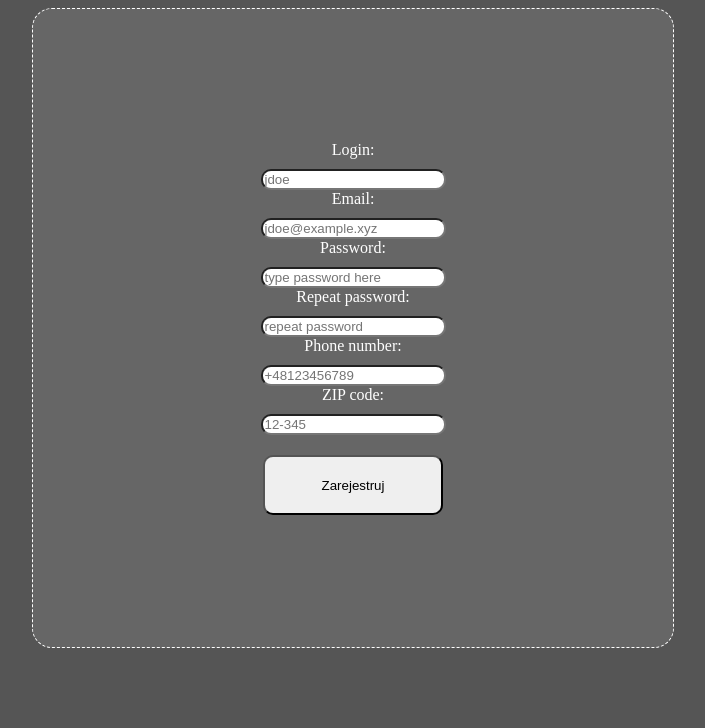
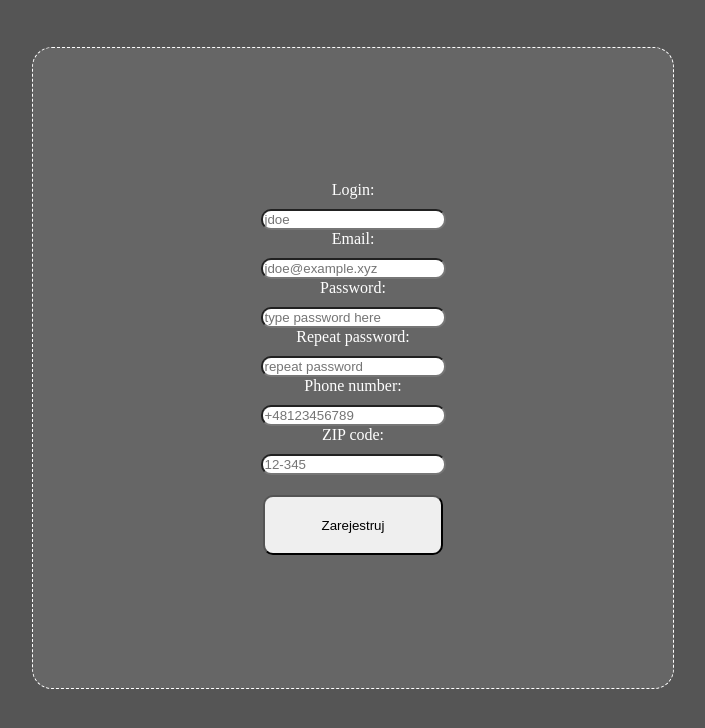
Before and after one commit to yinchyy/loginScreen, a plain HTML site: page index.html in a window 1280 px wide. Shown: the whole page, without its empty margins (287-992 px from the left). Drawn offline with Linux system fonts and the light colour scheme.

Commit message:
minor position changes

```diff
--- a/styles.css
+++ b/styles.css
@@ -4,17 +4,21 @@ body {
   display: flex;
   flex-direction: row;
   justify-content: center;
+  align-content: center;
+}
+.content {
+  height: 90vh;
 }
 .content,
 #registerForm {
   width: 50vw;
-  height: 80vh;
   display: flex;
   flex-direction: column;
   align-items: center;
   justify-content: center;
 }
 #registerForm {
+  height: 80vh;
   border: 1px dashed #fff;
   background-color: #666;
   border-radius: 20px;
```
